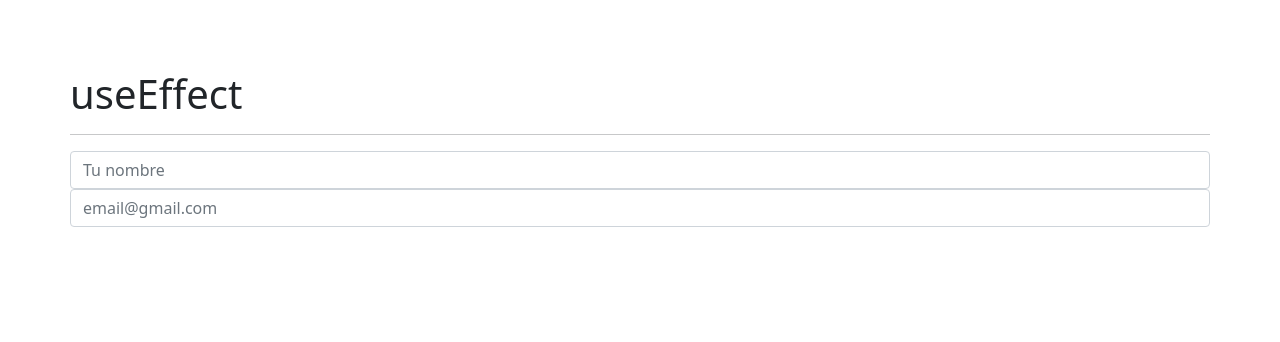
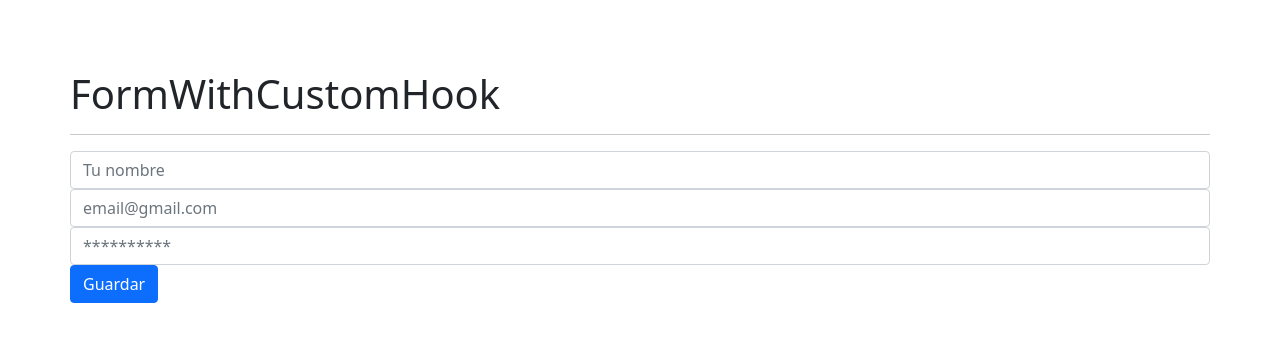
Before and after one commit to Omr30/hook-app, a React (Vite) app: page / in a window 1280 px wide. Shown: the top 342 px of the page. Built offline with nearby package versions, Linux system fonts and the light colour scheme.

Commit message:
Formulario con custom Hook

```diff
--- /dev/null
+++ b/src/components/02-useEffect/FormWithCustomHook.jsx
@@ -0,0 +1,69 @@
+import React, { useEffect } from "react";
+import { useForm } from "../hooks/useForm";
+import "./effects.css";
+
+export const FormWithCustomHook = () => {
+  const [formValues, handleInputChange] = useForm({
+    name: "",
+    email: "",
+    password: "",
+  });
+
+  const { name, email, password } = formValues;
+
+  useEffect(() => {
+    console.log('Email cambio')
+  }, [email])
+
+  const handleSubmit = (e) => {
+    e.preventDefault();
+    console.log( formValues );
+  }
+
+  return (
+    <form onSubmit={ handleSubmit }>
+      <h1>FormWithCustomHook</h1>
+      <hr />
+
+      <div className="form-group">
+        <input
+          type="text"
+          name="name"
+          className="form-control"
+          placeholder="Tu nombre"
+          autoComplete="off"
+          value={name}
+          onChange={handleInputChange}
+        />
+      </div>
+
+      <div className="form-group">
+        <input
+          type="text"
+          name="email"
+          className="form-control"
+          placeholder="email@gmail.com"
+          autoComplete="off"
+          value={email}
+          onChange={handleInputChange}
+        />
+      </div>
+
+      <div className="form-group">
+        <input
+          type="password"
+          name="password"
+          className="form-control"
+          placeholder="**********"
+          value={password}
+          onChange={handleInputChange}
+        />
+      </div>
+
+      <button type="submit" className="btn btn-primary">
+        Guardar
+      </button>
+
+    </form>
+  );
+};
--- /dev/null
+++ b/src/components/hooks/useForm.js
@@ -0,0 +1,16 @@
+import { useState } from "react"
+
+export const useForm = (initialState = {}) => {
+
+    const [values, setValues] = useState(initialState)
+
+    const handleInputChange = ({ target }) => {
+        setValues({
+            ...values,
+            [target.name]: target.value
+        });
+    }
+
+    return [values, handleInputChange];
+
+}
--- a/src/index.jsx
+++ b/src/index.jsx
@@ -1,6 +1,7 @@
 import React from 'react'
 import ReactDOM from 'react-dom/client'
-import { SimpleForm } from './components/02-useEffect/SimpleForm'
+import { FormWithCustomHook } from './components/02-useEffect/FormWithCustomHook'
+// import { SimpleForm } from './components/02-useEffect/SimpleForm'
 // import { CounterWithCustomHooks } from './components/01-useState/CounterWithCustomHooks'
 // import { CounterApp } from './components/01-useState/CounterApp'
 // import { HooksApp } from './HooksApp'
@@ -8,6 +9,6 @@
 
 ReactDOM.createRoot(document.getElementById('root')).render(
   <>
-    <SimpleForm />
+    <FormWithCustomHook />
   </>
 )
```
